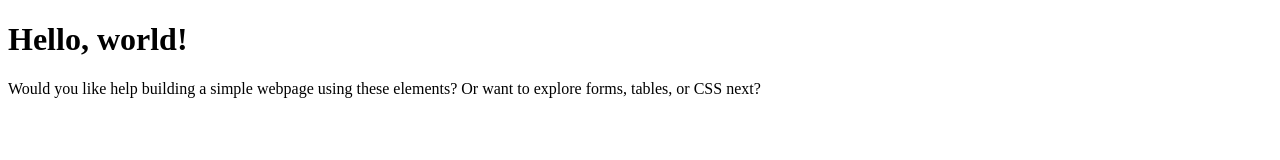
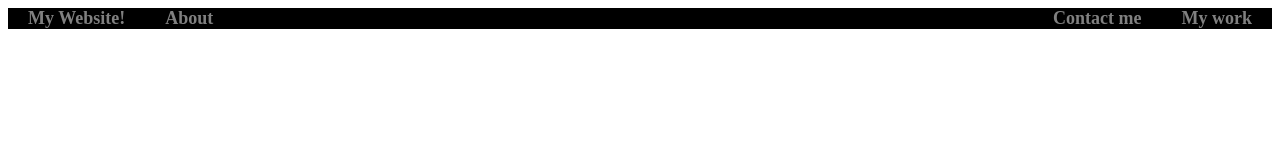
Before and after one commit to Oneal-Prince/website, a plain HTML site: page index.html in a window 1280 px wide. Drawn offline with Linux system fonts and the light colour scheme.

Commit message:
Add navigation

```diff
--- a/index.html
+++ b/index.html
@@ -4,9 +4,30 @@
     <meta charset="UTF-8">
     <meta name="viewport" content="width=device=width, initial-scale=1.0">
     <title>Document</title>
+    <style>
+      nav {
+        display: flex;
+        background-color: black;
+      }
+      nav a{
+        text-decoration: none;
+        font-size: large;
+        font-weight: bold;
+        color: gray;
+        padding-left: 10px;
+        padding-right: 10px;
+        margin: 0 10px;
+      }
+    </style>
   </head>
   <body>
-    <h1>Hello, world!</h1>
-    <p>Would you like help building a simple webpage using these elements? Or want to explore forms, tables, or CSS next?</p>
+    <nav>
+    <a href="/">My Website!</h1>
+
+    <a href="#">About</a>
+    <a href="#" style="margin-left: auto;">Contact me</a>
+    <a href="#">My work</a>
+
+    </nav>
   </body>
 </html>
```
